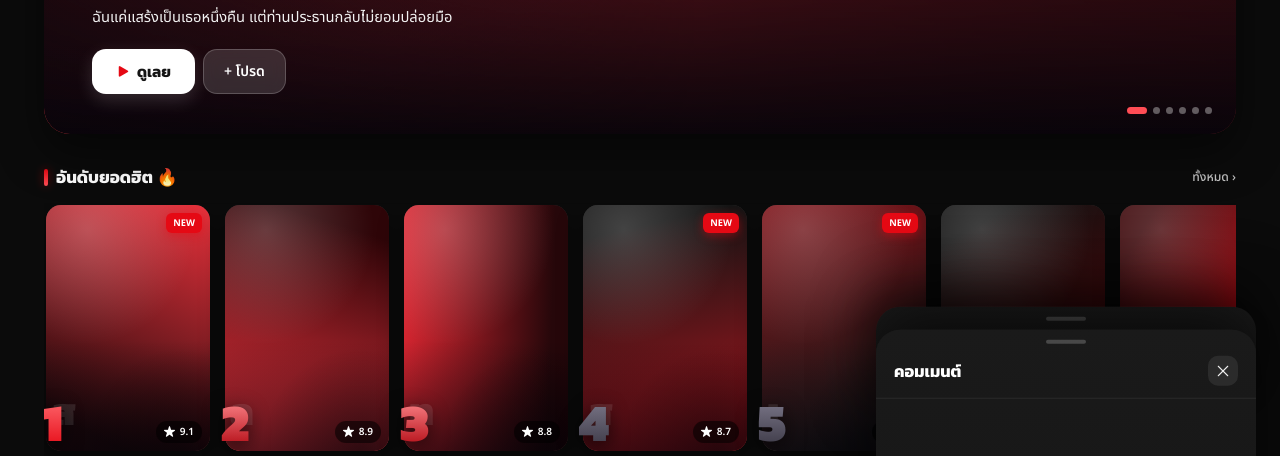
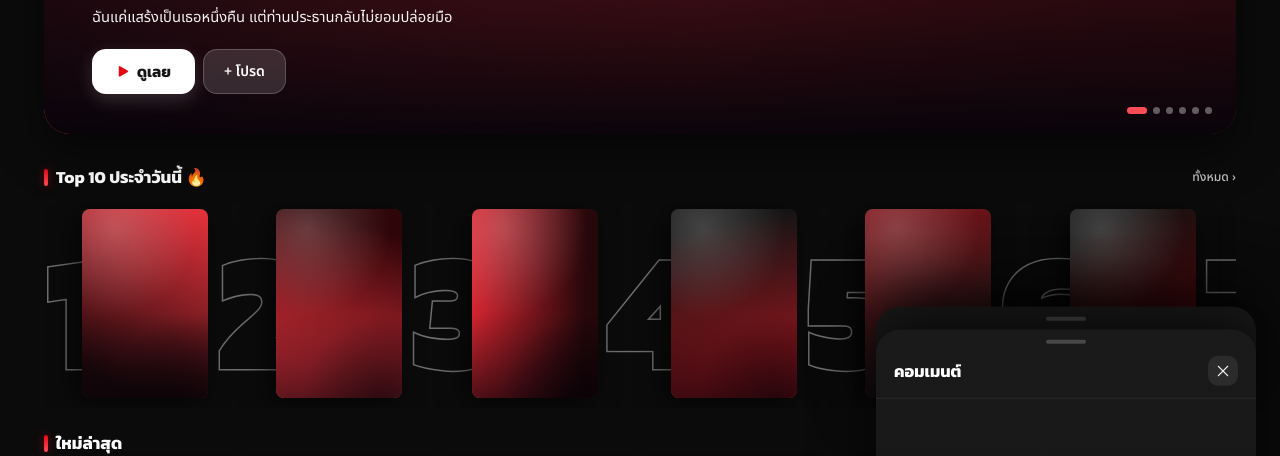
Before and after one commit to seofullgod-a11y/daen-mang-gon, a plain HTML site: page cinemax-vertical/index.html in a window 1280 px wide. Shown: the part 499-955 px from the top of the page. Drawn offline with nearby package versions, Linux system fonts and the light colour scheme; no server answers.

Commit message:
Add files via upload

```diff
--- a/cinemax-vertical/css/styles.css
+++ b/cinemax-vertical/css/styles.css
@@ -152,18 +152,16 @@ svg{display:block}
 .hover-badge svg{width:14px;height:14px}
 .gcard.previewing,.rank-card.previewing,.cont-card.previewing{transform:scale(1.05);transition:transform .2s;z-index:5;position:relative}
 
-/* ranking row */
-.rank-row{display:flex;gap:15px;overflow-x:auto;padding:2px 2px 6px}
-.rank-card{position:relative;flex:0 0 126px}
-.rank-num{position:absolute;left:-4px;bottom:26px;z-index:3;font-family:'Kanit';font-weight:900;font-size:2.9rem;line-height:1;
-  background:linear-gradient(180deg,#7e7a8c,#3a3744);-webkit-background-clip:text;background-clip:text;color:transparent;
-  filter:drop-shadow(0 4px 10px rgba(0,0,0,.7));pointer-events:none}
-.rank-card.top .rank-num{background:linear-gradient(180deg,var(--gold2),var(--goldD));-webkit-background-clip:text;background-clip:text}
-.rank-card:first-child .rank-num{background:linear-gradient(180deg,#ff6a70,var(--red));-webkit-background-clip:text;background-clip:text}
-.rank-card .poster .pv{left:auto;right:8px}   /* กันทับเลขอันดับมุมซ้าย */
-.rank-card .poster .glyph{right:auto;left:5px;bottom:20px;font-size:2.4rem;opacity:.7}
-.rank-card .t{font-size:.79rem;font-weight:600;margin-top:9px;line-height:1.25;padding-left:20px;
-  display:-webkit-box;-webkit-line-clamp:1;-webkit-box-orient:vertical;overflow:hidden}
+/* ranking row — Netflix Top 10 style */
+.rank-row{display:flex;gap:10px;overflow-x:auto;padding:6px 2px 10px}
+.rank-card{display:flex;align-items:center;flex:0 0 auto;cursor:pointer}
+.rank-num{font-family:'Kanit';font-weight:900;font-size:7.4rem;line-height:.78;letter-spacing:-.07em;
+  color:var(--bg);-webkit-text-stroke:3px #6e6e6e;paint-order:stroke;z-index:1;
+  transform:translateY(6px);pointer-events:none;user-select:none}
+.rank-po{width:96px;flex:0 0 96px;margin-left:-15px;position:relative;z-index:2;
+  filter:drop-shadow(-7px 5px 14px rgba(0,0,0,.6))}
+.rank-po .poster{border-radius:8px;box-shadow:none}
+.rank-po .pv,.rank-po .badge,.rank-po .glyph{display:none}
 
 /* continue watching */
 .cont-row{display:flex;gap:12px;overflow-x:auto;padding-bottom:4px}
@@ -463,7 +461,8 @@ svg{display:block}
   .bb-fav{font-size:.88rem;padding:11px 20px;border-radius:14px}
   .hero-tag{font-size:.65rem;padding:4px 10px}
   .bb-dots{top:auto;bottom:16px;right:18px;gap:6px}
-  .rank-card{flex-basis:150px}
+  .rank-num{font-size:9rem}
+  .rank-po{width:112px;flex-basis:112px;margin-left:-18px}
   .cont-card{flex-basis:124px}
   .stats{max-width:520px}
   .ep-grid{grid-template-columns:repeat(5,1fr)}
@@ -487,8 +486,8 @@ svg{display:block}
   .bb-dots{bottom:20px;right:24px}
   .grid{grid-template-columns:repeat(auto-fill,minmax(168px,1fr))}
   .hero-card{flex-basis:32.5%;aspect-ratio:16/9.6}
-  .rank-card{flex-basis:164px}
-  .rank-num{font-size:3.3rem}
+  .rank-num{font-size:10.5rem}
+  .rank-po{width:126px;flex-basis:126px;margin-left:-20px}
   .cont-card{flex-basis:140px}
   .gcard .t{font-size:.82rem}
   /* player: คอลัมน์ 9:16 กลางจอ */
--- a/cinemax-vertical/index.html
+++ b/cinemax-vertical/index.html
@@ -48,7 +48,7 @@
         <div class="cont-row" id="contRow"></div>
       </div>
       <div class="sec">
-        <div class="sec-h"><h2>อันดับยอดฮิต 🔥</h2><span class="more" onclick="go('rank')" style="cursor:pointer">ทั้งหมด ›</span></div>
+        <div class="sec-h"><h2>Top 10 ประจำวันนี้ 🔥</h2><span class="more" onclick="go('rank')" style="cursor:pointer">ทั้งหมด ›</span></div>
         <div class="rank-row" id="rankRow"></div>
       </div>
       <div class="sec">
--- a/cinemax-vertical/js/02-config.js
+++ b/cinemax-vertical/js/02-config.js
@@ -1,7 +1,7 @@
 /* ── CONFIG ───────────────────────────────────────
    ค่าเชื่อมต่อ Supabase (โปรเจกต์เดียวกับเว็บเดิม)
    anon key = public read-only ตามปกติของ Supabase   */
-var APP_VERSION = '1.9';   // เลขเวอร์ชันแอป — เช็กได้ที่หน้า "ของฉัน"
+var APP_VERSION = '2.0';   // เลขเวอร์ชันแอป — เช็กได้ที่หน้า "ของฉัน"
 
 var SB_URL = 'https://pugdpjixgwzpursmveht.supabase.co';
 var SB_KEY = 'eyJhbGciOiJIUzI1NiIsInR5cCI6IkpXVCJ9.eyJpc3MiOiJzdXBhYmFzZSIsInJlZiI6InB1Z2Rwaml4Z3d6cHVyc212ZWh0Iiwicm9sZSI6ImFub24iLCJpYXQiOjE3NzkxMDkyNDQsImV4cCI6MjA5NDY4NTI0NH0.nLyAbmxqwMyN7SS6GErYJAXlbB1yjf_bKgGqrjYQ9k4';
--- a/cinemax-vertical/js/05-render.js
+++ b/cinemax-vertical/js/05-render.js
@@ -198,9 +198,9 @@ function renderRank(){
   var rr = document.getElementById('rankRow'); rr.innerHTML = '';
   var list = visMovies().slice().sort(popSort).slice(0, 10);
   list.forEach(function(m, i){
-    rr.appendChild(el('<div class="rank-card' + (i < 3 ? ' top' : '') + '" data-id="' + esc(m.id) + '">' +
-      '<div class="rank-num">' + (i + 1) + '</div>' + posterHtml(m) +
-      '<div class="t">' + esc(displayTitle(m)) + '</div></div>'));
+    rr.appendChild(el('<div class="rank-card" data-id="' + esc(m.id) + '">' +
+      '<div class="rank-num">' + (i + 1) + '</div>' +
+      '<div class="rank-po">' + posterHtml(m) + '</div></div>'));
   });
 }
 
--- a/cinemax-vertical/service-worker.js
+++ b/cinemax-vertical/service-worker.js
@@ -2,7 +2,7 @@
    - app shell (HTML/CSS/JS/ไอคอน) → cache-first เปิดเร็ว + ออฟไลน์ได้
    - Supabase REST / วิดีโอ → network เสมอ (ไม่ cache) ข้อมูลสดตลอด
    เปลี่ยน CACHE เวอร์ชันเมื่ออัปเดตไฟล์ เพื่อล้าง cache เก่า        */
-var CACHE = 'cinemax-v9';
+var CACHE = 'cinemax-v10';
 
 var SHELL = [
   './',
```
